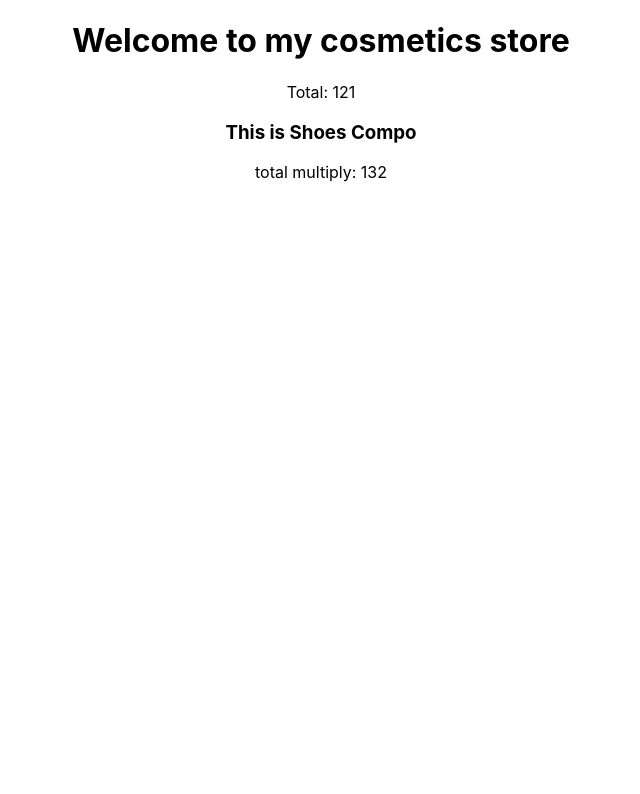
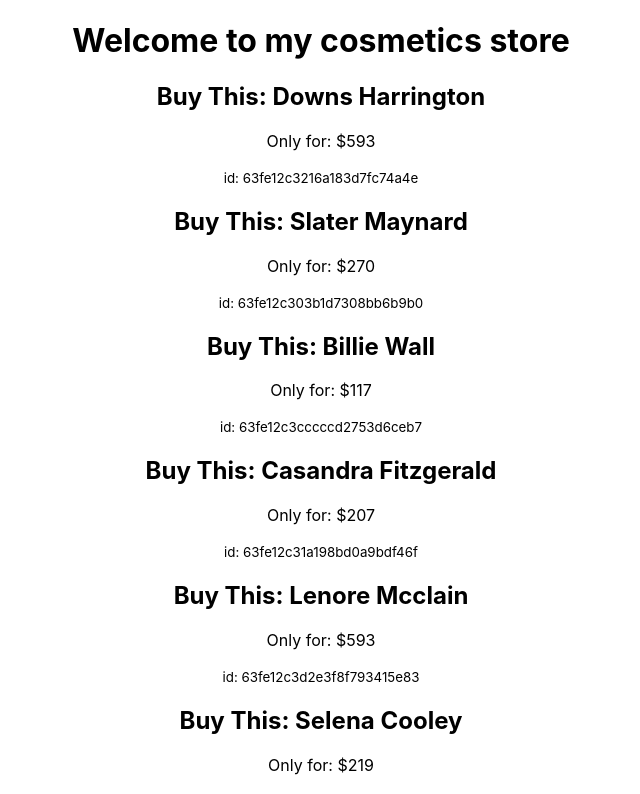
Before and after one commit to capnemo20/milestone-8, a React (Create React App) app in the folder react-storage-and-handler/: page / in a window 1280 px wide. Shown: the top 794 px of the page, without its empty margins (319-959 px from the left). Built offline with nearby package versions, Linux system fonts and the light colour scheme.

Commit message:
47_5-3 Create and Load Fake data, json generator, online api

```diff
--- /dev/null
+++ b/react-storage-and-handler/public/data.json
@@ -0,0 +1,37 @@
+[
+    {
+      "id": "63fe12c3216a183d7fc74a4e",
+      "price": 593,
+      "name": "Downs Harrington"
+    },
+    {
+      "id": "63fe12c303b1d7308bb6b9b0",
+      "price": 270,
+      "name": "Slater Maynard"
+    },
+    {
+      "id": "63fe12c3cccccd2753d6ceb7",
+      "price": 117,
+      "name": "Billie Wall"
+    },
+    {
+      "id": "63fe12c31a198bd0a9bdf46f",
+      "price": 207,
+      "name": "Casandra Fitzgerald"
+    },
+    {
+      "id": "63fe12c3d2e3f8f793415e83",
+      "price": 593,
+      "name": "Lenore Mcclain"
+    },
+    {
+      "id": "63fe12c35213aeaa3d6dc39a",
+      "price": 219,
+      "name": "Selena Cooley"
+    },
+    {
+      "id": "63fe12c39be2788bf392c8ee",
+      "price": 356,
+      "name": "Kristen Banks"
+    }
+  ]
--- /dev/null
+++ b/react-storage-and-handler/src/components/Cosmetic/Cosmetic.js
@@ -0,0 +1,14 @@
+import React from 'react';
+
+const Cosmetic = (props) => {
+    const {name, price,id} = props.cosmetic;
+    return (
+        <div>
+            <h2>Buy This: {name}</h2>
+            <p>Only for: ${price}</p>
+            <p><small>id: {id}</small></p>
+        </div>
+    );
+};
+
+export default Cosmetic;
--- a/react-storage-and-handler/src/components/cosmetics/Cosmetics.js
+++ b/react-storage-and-handler/src/components/cosmetics/Cosmetics.js
@@ -1,15 +1,23 @@
-import React from 'react';
-import { add } from '../../utilities/calculate';
-// import add from '../../utilities/calculate';
+import React, { useEffect, useState } from 'react';
+import Cosmetic from '../Cosmetic/Cosmetic';
+
 
 const Cosmetics = () => {
-    const first = 55;
-    const second = 66;
-    const total = add(first, second);
+    const [cosmetics, setCosmetics] = useState([]);
+    useEffect(()=>{
+        fetch("data.json")
+        .then(res=>res.json())
+        .then(data=>setCosmetics(data))
+    },[])
     return (
         <div>
             <h1>Welcome to my cosmetics store</h1>
-            <p>Total: {total}</p>
+            {
+                cosmetics.map(cosmetic=><Cosmetic
+                     key = {cosmetic.id}
+                     cosmetic = {cosmetic}
+                      ></Cosmetic>)
+            }
         </div>
     );
 };
```
